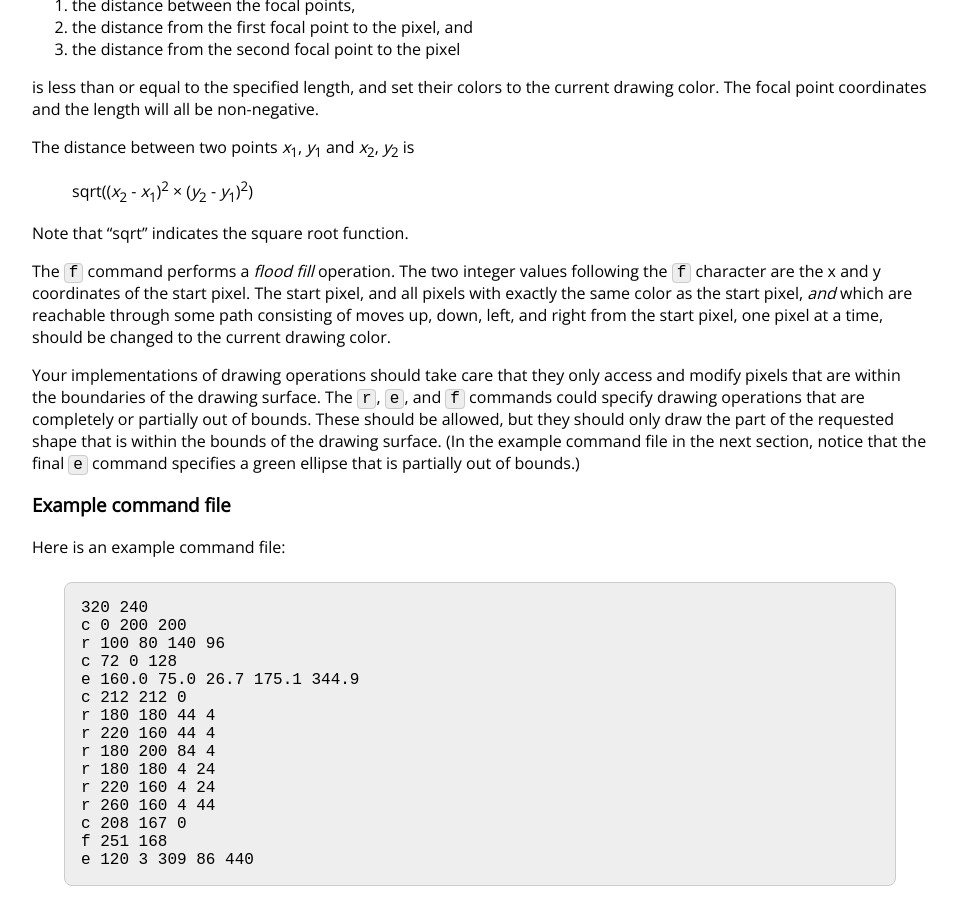
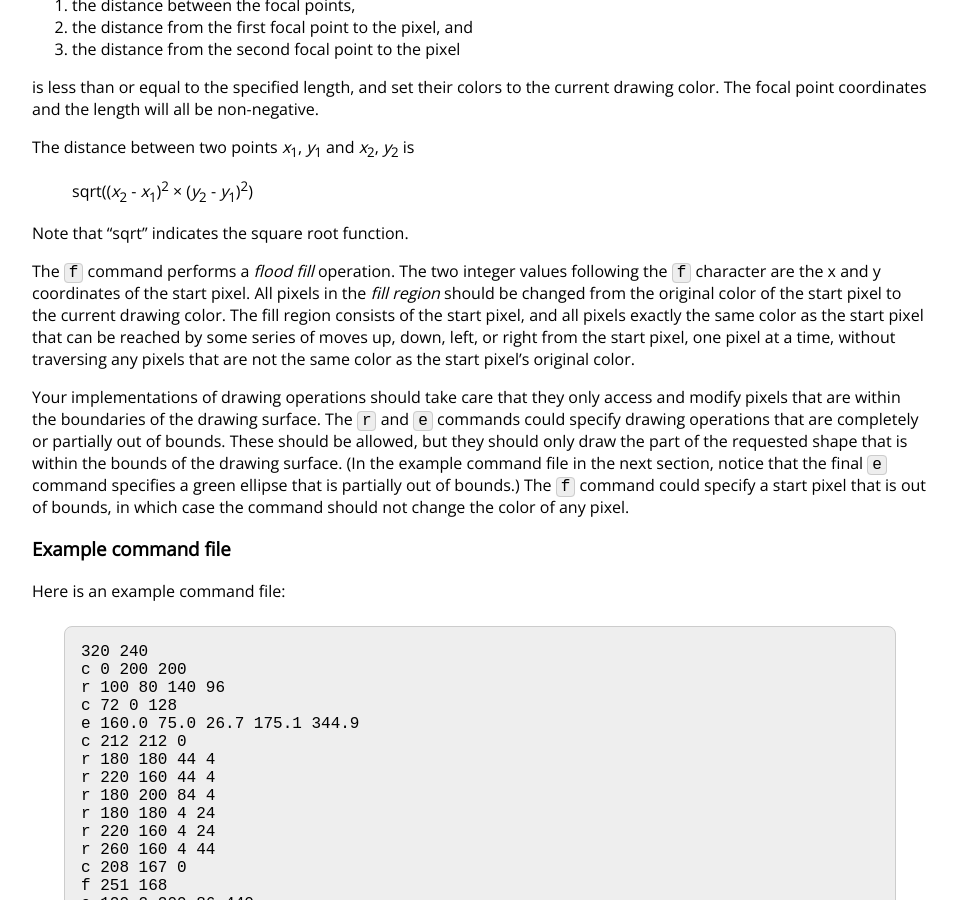
Before and after one commit to jhu-ip/cs220-s22, a Jekyll site: the page built from assign/hw3.md, in a window 1280 px wide and 900 px high, scrolled down 5701 px. Shown: the whole window, without its empty margins (160-1117 px from the left). Built offline with Jekyll 4.4.1, drawn with Linux system fonts in a browser that asks for light colours; some web fonts are replaced.

Commit message:
better explanation of flood fill and clipping

```diff
--- a/assign/hw3.md
+++ b/assign/hw3.md
@@ -311,19 +311,23 @@
 
 The `f` command performs a *flood fill* operation. The two integer values
 following the `f` character are the x and y coordinates of the start pixel.
-The start pixel, and all pixels with exactly the same color as the start pixel,
-*and* which are reachable through some path consisting of moves up, down, left,
-and right from the start pixel, one pixel at a time, should be changed
-to the current drawing color.
+All pixels in the *fill region* should be changed from the original
+color of the start pixel to the current drawing color. The fill region
+consists of the start pixel, and all pixels exactly the same color as the start pixel
+that can be reached by some series of moves up, down, left, or right
+from the start pixel, one pixel at a time, without traversing any pixels
+that are not the same color as the start pixel's original color.
 
 Your implementations of drawing operations should take care that they only
 access and modify pixels that are within the boundaries of the drawing
-surface.  The `r`, `e`, and `f` commands could specify drawing operations
+surface.  The `r` and `e` commands could specify drawing operations
 that are completely or partially out of bounds.  These should be allowed,
 but they should only draw the part of the requested shape that is
 within the bounds of the drawing surface. (In the example command file
 in the next section, notice that the final `e` command specifies a
-green ellipse that is partially out of bounds.)
+green ellipse that is partially out of bounds.)  The `f` command could
+specify a start pixel that is out of bounds, in which case the command
+should not change the color of any pixel.
 
 ### Example command file
 
```
